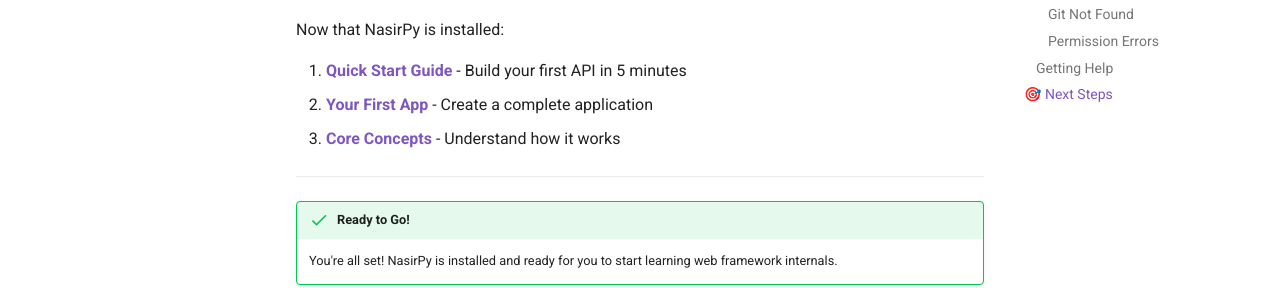
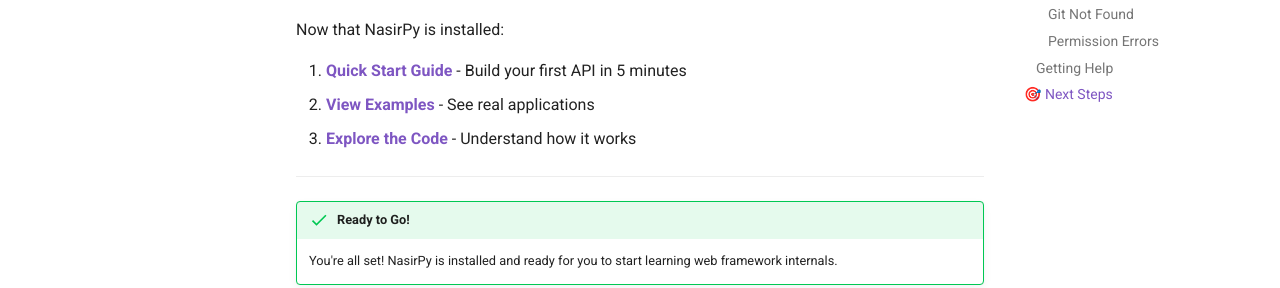
Before and after one commit to itx-nasir/nasirpy, an MkDocs documentation site: the page built from docs/docs/getting-started/installation.md, in a window 1280 px wide and 900 px high, scrolled down 3514 px. Shown: the part 526-814 px from the top of the window. Built offline with MkDocs 1.6.1 and Material for MkDocs 9.7.7, drawn with Linux system fonts in a browser that asks for light colours; comment, search, counter and statistics services are not loaded.

```diff
--- a/docs/docs/getting-started/installation.md
+++ b/docs/docs/getting-started/installation.md
@@ -202,8 +202,8 @@
 Now that NasirPy is installed:
 
 1. **[Quick Start Guide](quickstart.md)** - Build your first API in 5 minutes
-2. **[Your First App](first-app.md)** - Create a complete application
-3. **[Core Concepts](../concepts/architecture.md)** - Understand how it works
+2. **[View Examples](https://github.com/itx-nasir/nasirpy/tree/master/examples)** - See real applications
+3. **[Explore the Code](https://github.com/itx-nasir/nasirpy)** - Understand how it works
 
 ---
 
```
